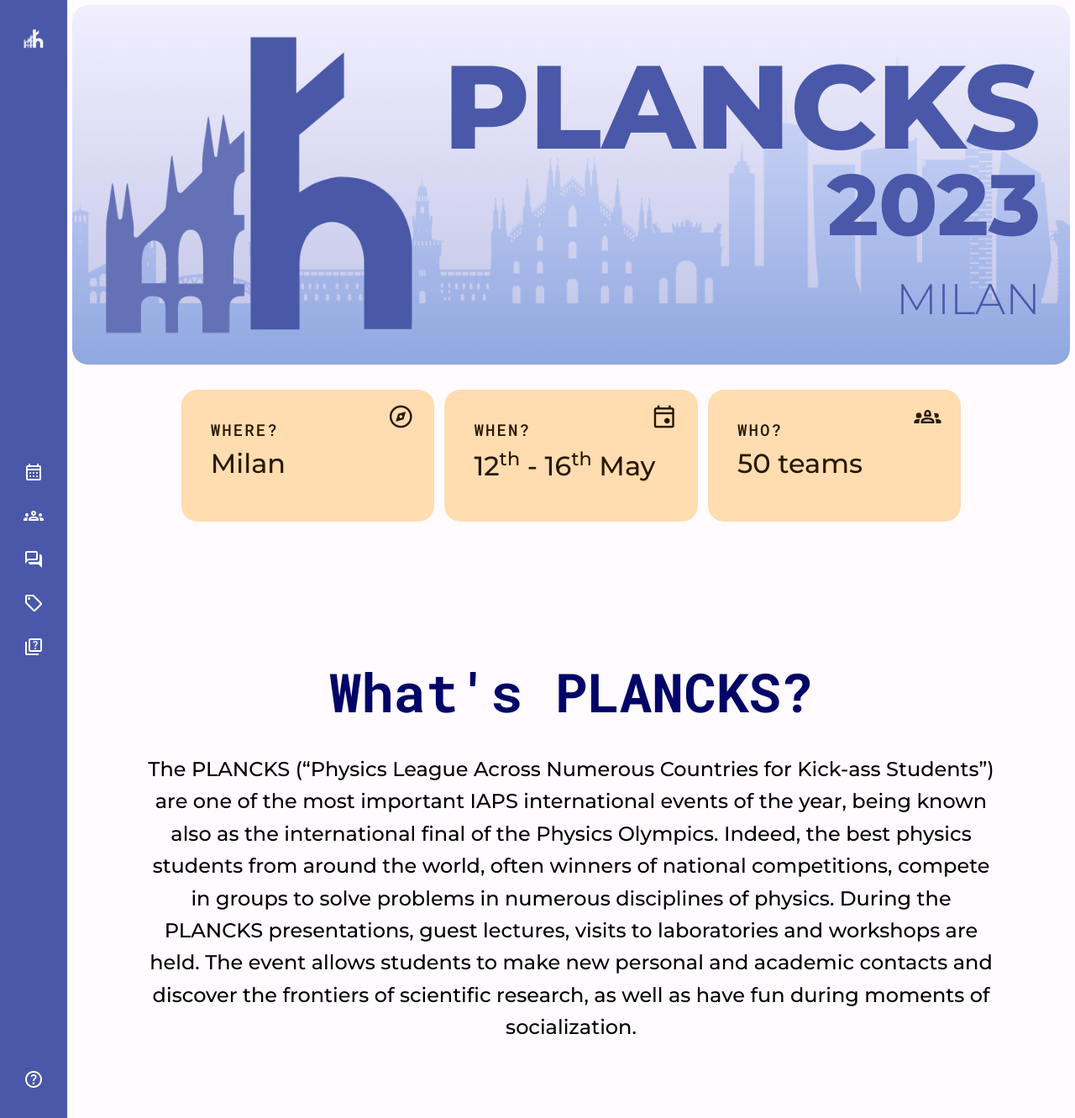
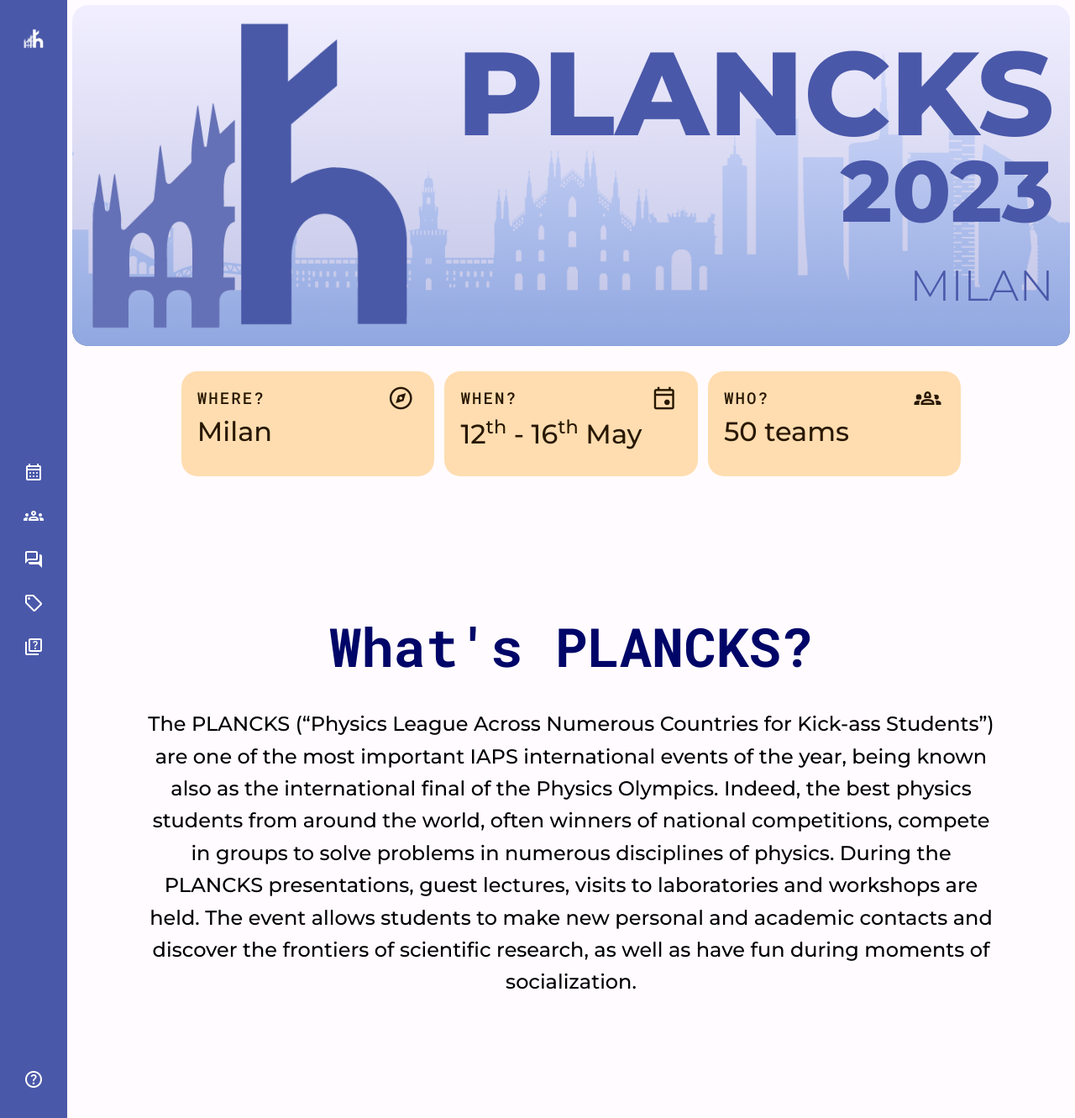
Before and after one commit to gfusarbassini/ht56f4y, a Jekyll site: the page built from index.html, in a window 1280 px wide. Shown: the whole page at 84% size. Built offline with Jekyll 4.4.1, drawn with Linux system fonts in a browser that asks for light colours; nearby versions of some CDN libraries.

Commit message:
Dropdown FAQs

```diff
--- a/css/main.scss
+++ b/css/main.scss
@@ -233,7 +233,7 @@
 .card{
   @extend .border-radius;
   display: block;
-  padding: 2.2rem;
+  padding: 1.2rem;
   box-sizing: border-box;
   background-blend-mode: hard-light;
   position: relative;
@@ -440,6 +440,7 @@
 
 .col{
   box-sizing: border-box;
+  width:100%;
   padding: 6px 0;
   .card.fullheight{
     height: 100%;
@@ -848,3 +849,33 @@
 .border-sharp{
   border-radius: 0px !important;
 }
+
+
+/* dropdown faq */
+.dropdown {
+  display: block;
+  margin: auto;
+}
+.dropdown__top {
+    display: flex;
+    justify-content: space-between;
+    align-items: center;
+    box-sizing: border-box;
+    cursor: pointer;
+    transition: background .3s ease;
+    will-change: background;
+  &:hover {background: #8799ff;}
+  &::after {
+    content: '\f13a';
+    font: 20px 'FontAwesome';
+    transition: transform .5s ease;
+    will-change: transform;
+  }
+}
+.open .dropdown__top::after {
+    -webkit-transform: rotate(180deg);
+    transform: rotate(180deg);
+}
+.dropdown__btm {
+    display: none;
+}
```
